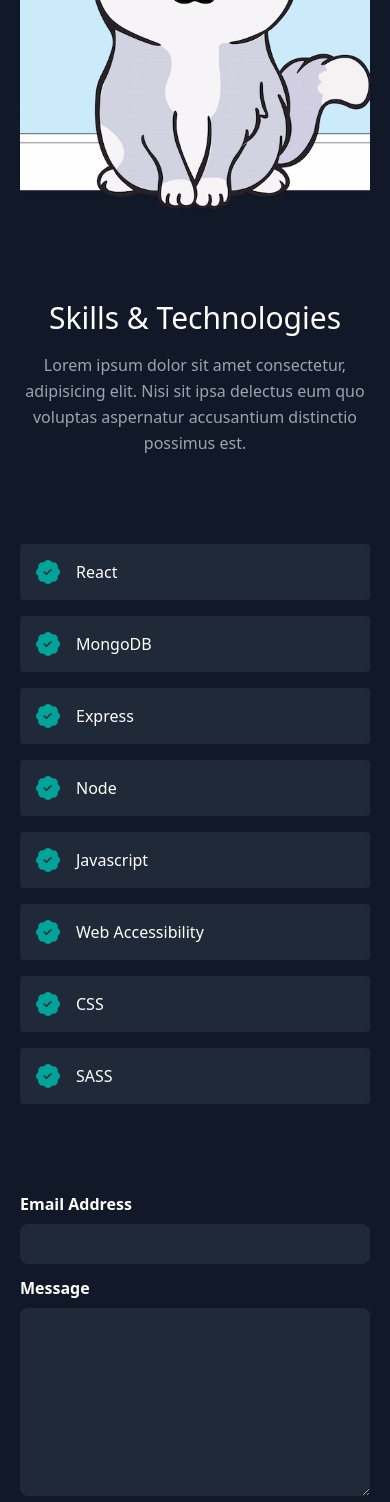
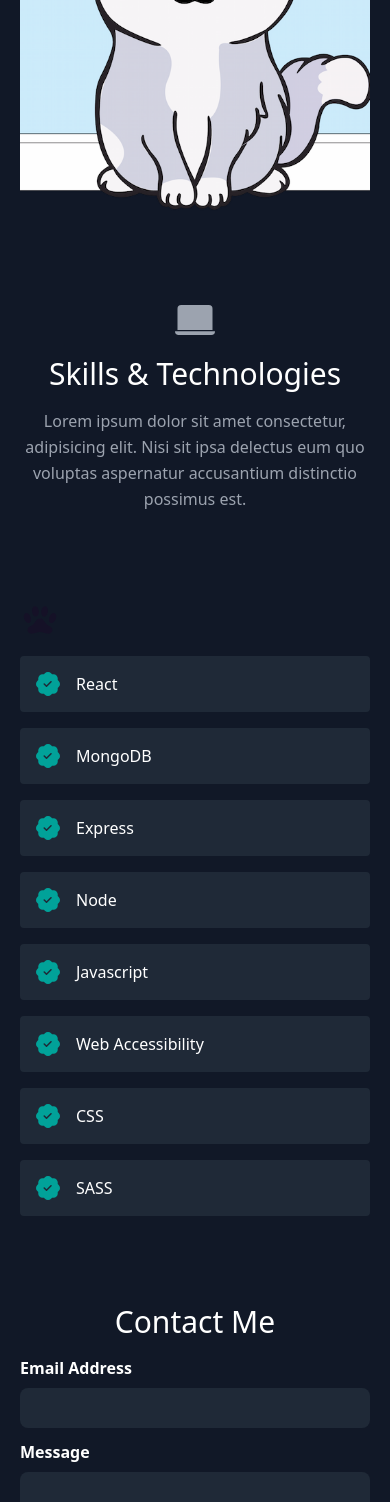
Before and after one commit to EmReedCodes/Portfolio, a React (Vite) app in the folder PortfolioV3/: page / in a window 390 px wide. Shown: the part 1791-3293 px from the top of the page. Built offline with nearby package versions, Linux system fonts and the light colour scheme.

Commit message:
added hidden easter egg meow

```diff
--- a/PortfolioV3/src/App.css
+++ b/PortfolioV3/src/App.css
@@ -0,0 +1,66 @@
+animationCat{
+    width: 100%;
+    height: 100%;
+    display: flex;
+    flex-direction: column;
+    align-items: center;
+}
+
+.container {
+  width: 100%;
+}
+
+.cat {
+  width: 400px;
+  height: 200px;
+  margin: 50px auto 0;
+}
+
+.move {
+  animation: move-animation 5.5s infinite;
+}
+
+.walking {
+  animation: walk-animation 2s steps(12) infinite;
+  background: url("./assets/cat_tiles.png") 0 0 no-repeat;
+}
+
+.sitting {
+  animation: sit-animation 2s steps(6) infinite;
+  background: url("./assets/cat_tiles.png") 0 0 no-repeat;
+}
+
+.walk-then-sit {
+  animation: walk-animation 1s steps(12) infinite, sit-animation 4s 2s steps(6) infinite;
+  background: url("./assets/cat_tiles.png") 0 0 no-repeat;
+}
+
+@keyframes walk-animation {
+  from {
+    background-position: 0 0;
+  }
+
+  to {
+    background-position: 0 -2391px;
+  }
+}
+
+@keyframes move-animation {
+  from {
+    margin-left: 100%;
+  }
+
+  to {
+    margin-left: 0;
+  }
+}
+
+@keyframes sit-animation {
+  from {
+    background-position: -400px 0;
+  }
+
+  to {
+    background-position: -400px -1200px;
+  }
+}
--- a/PortfolioV3/src/components/Contact.jsx
+++ b/PortfolioV3/src/components/Contact.jsx
@@ -12,7 +12,11 @@ const Contact = () => {
 
     return (
         <section id="contact">
+
             <div className="container px-5 py-10 lg:w-4/5 mx-auto bg-opacity-20">
+            <h1 className="sm:text-4xl text-center text-3xl font-medium title-font mb-4 text-white">
+            Contact Me
+          </h1>
                 <form onSubmit={handleSubmit}
 
                 >
--- a/PortfolioV3/src/components/EasterEgg.jsx
+++ b/PortfolioV3/src/components/EasterEgg.jsx
@@ -1,8 +1,21 @@
 import React from "react";
 
 
+
+//<a href="https://www.freepik.com/free-vector/hand-drawn-animation-frames-collection_32441516.htm#query=cat%20frame&position=48&from_view=keyword">Image by pikisuperstar</a> on Freepik orange cat
 const EasterEgg = () => {
 
+    return (
+        <section id="easter-egg">
+
+            <div className="animationCat overflow-x-hidden">
+
+                <div className="container move">
+                    <div className="cat walk-then-sit"></div>
+            </div>
+            </div>
+        </section>
+    )
 }
 
 export default EasterEgg;
--- a/PortfolioV3/src/components/Navbar.jsx
+++ b/PortfolioV3/src/components/Navbar.jsx
@@ -33,8 +33,6 @@ const Navbar = () => {
             href="#contact"
             className="inline-flex items-center bg-gray-800 border-0 py-1 px-3 focus:outline-none hover:bg-gray-700 rounded text-base mt-4 md:mt-0">
                     Hire Me
-
-            {/* <ArrowRightIcon className="w-4 h-4 ml-1" /> */}
           </a>
         </div>
       </header>
--- a/PortfolioV3/src/components/Skills.jsx
+++ b/PortfolioV3/src/components/Skills.jsx
@@ -1,15 +1,27 @@
 import { BsFillPatchCheckFill } from 'react-icons/bs'
+import { BsFillLaptopFill } from 'react-icons/bs'
 import { IoIosPaw } from 'react-icons/io'
+import { IconContext } from "react-icons"
+import EasterEgg from './EasterEgg';
 import React from "react";
 import { skills } from "../data";
-import { IconContext } from 'react-icons';
+import { useState } from 'react';
 
 const Skills = () => {
+  const [isShown, setIsShown] = useState(false)
+  const showEgg = () => {
+    setIsShown(true)
+    setTimeout(() => {
+      setIsShown(false)
+    }, 6500)
+  }
   return (
     <section id="skills">
       <div className="container px-5 py-10 mx-auto">
         <div className="text-center mb-20">
-          {/* <ChipIcon className="w-10 inline-block mb-4" /> */}
+        <IconContext.Provider value={{className:"mx-auto inline-block w-10 h-10 mb-4"}} >
+            <BsFillLaptopFill />
+            </IconContext.Provider>
           <h1 className="sm:text-4xl text-3xl font-medium title-font text-white mb-4">
             Skills &amp; Technologies
           </h1>
@@ -20,6 +32,17 @@ const Skills = () => {
           </p>
 
         </div>
+        <button onClick={() => showEgg()}>
+          <IconContext.Provider value={{ className: "mx-auto text-easter-egg inline-block w-10 h-10 m-2" }}>
+        <IoIosPaw />
+        </IconContext.Provider></button>
+        {isShown &&
+          <EasterEgg />
+        }
+
+
+
+
         <div className="flex flex-wrap lg:w-4/5 sm:mx-auto sm:mb-2 -mx-2">
           {skills.map((skill) => (
             <div key={skill} className="p-2 sm:w-1/2 w-full">
@@ -36,6 +59,7 @@ const Skills = () => {
           ))}
         </div>
       </div>
+
     </section>
   );
 }
--- a/PortfolioV3/tailwind.config.cjs
+++ b/PortfolioV3/tailwind.config.cjs
@@ -16,7 +16,8 @@ module.exports = {
         'btn-hov-purp': "#30009C",
         'secondary-600': "#019592",
         'secondary-500': "#01A299",
-        'secondary-800': "#017374"
+        'secondary-800': "#017374",
+        'easter-egg': "#151127"
       }
 
     },
```
Also changed, not shown: PortfolioV3/src/assets/cat_tiles.png (added), PortfolioV3/src/index.css (line endings or trailing spaces).
